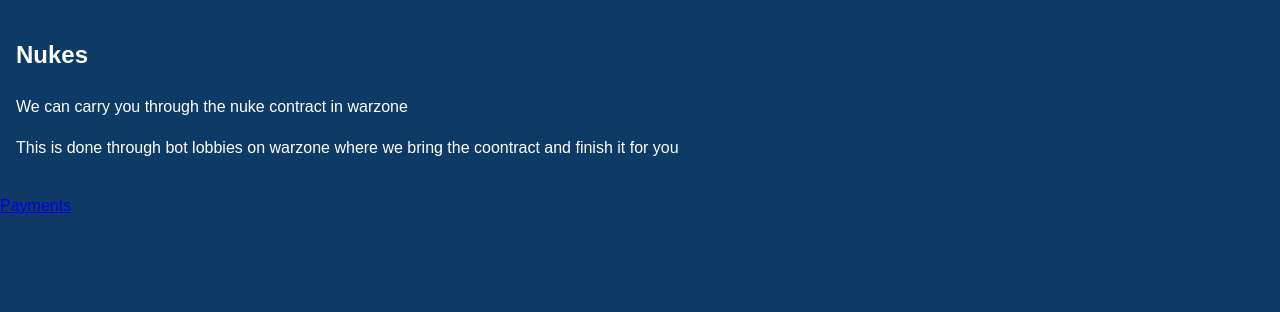
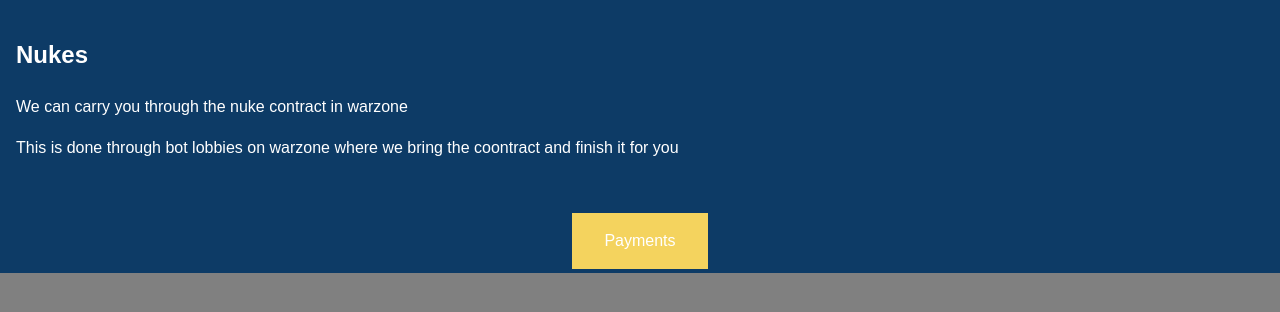
Before and after one commit to Littlemuzz5/Design-and-Technology-major-project, a Flask app: page /nukes in a window 1280 px wide. Shown: the part 168-480 px from the top of the page. Run offline with Flask 3, Linux system fonts and the light colour scheme.

Commit message:
Add files via upload

```diff
--- a/templates/Unrealsed bundles.html
+++ b/templates/Unrealsed bundles.html
@@ -2,6 +2,7 @@
 <html lang="en">
 <head>
     <meta charset="UTF-8">
+    <link rel="stylesheet" href="{{ url_for('static', filename='css/background.css') }}">
     <meta name="viewport" content="width=device-width, initial-scale=1.0">
     <title>Urealesed Bundles</title>
     <style>
@@ -50,6 +51,10 @@
             bottom: 0;
             width: 100%;
         }
+        .nav {
+            margin-top: 1rem;
+            text-align: center;
+        }
 </style>
 </head>
 <body>
--- a/templates/bot lobbies.html
+++ b/templates/bot lobbies.html
@@ -45,6 +45,10 @@
             position: fixed;
             bottom: 0;
             width: 100%;
+        }
+        .nav {
+            margin-top: 1rem;
+            text-align: center;
         }
 </style>
 <head>
--- a/templates/hard unlock.html
+++ b/templates/hard unlock.html
@@ -2,6 +2,7 @@
 <html lang="en">
 <head>
     <meta charset="UTF-8">
+    <link rel="stylesheet" href="{{ url_for('static', filename='css/background.css') }}">
     <meta name="viewport" content="width=device-width, initial-scale=1.0">
     <title>Hard Unlcok</title>
     <style>
@@ -50,6 +51,10 @@
             bottom: 0;
             width: 100%;
         }
+        .nav {
+            margin-top: 1rem;
+            text-align: center;
+        }
 </style>
 </head>
 <body>
--- a/templates/nukes.html
+++ b/templates/nukes.html
@@ -2,6 +2,7 @@
 <html lang="en">
 <head>
     <meta charset="UTF-8">
+    <link rel="stylesheet" href="{{ url_for('static', filename='css/background.css') }}">
     <meta name="viewport" content="width=device-width, initial-scale=1.0">
     <title>nukes</title>
     <style>
@@ -50,6 +51,10 @@
             bottom: 0;
             width: 100%;
         }
+        .nav {
+            margin-top: 1rem;
+            text-align: center;
+        }
 </style>
 </head>
 <body>
--- a/templates/old bundles.html
+++ b/templates/old bundles.html
@@ -2,6 +2,7 @@
 <html lang="en">
 <head>
     <meta charset="UTF-8">
+    <link rel="stylesheet" href="{{ url_for('static', filename='css/background.css') }}">
     <meta name="viewport" content="width=device-width, initial-scale=1.0">
     <title>Old bundles</title>
     <style>
@@ -50,6 +51,10 @@
             bottom: 0;
             width: 100%;
         }
+        .nav {
+            margin-top: 1rem;
+            text-align: center;
+        }
 </style>
 </head>
 <body>
```
